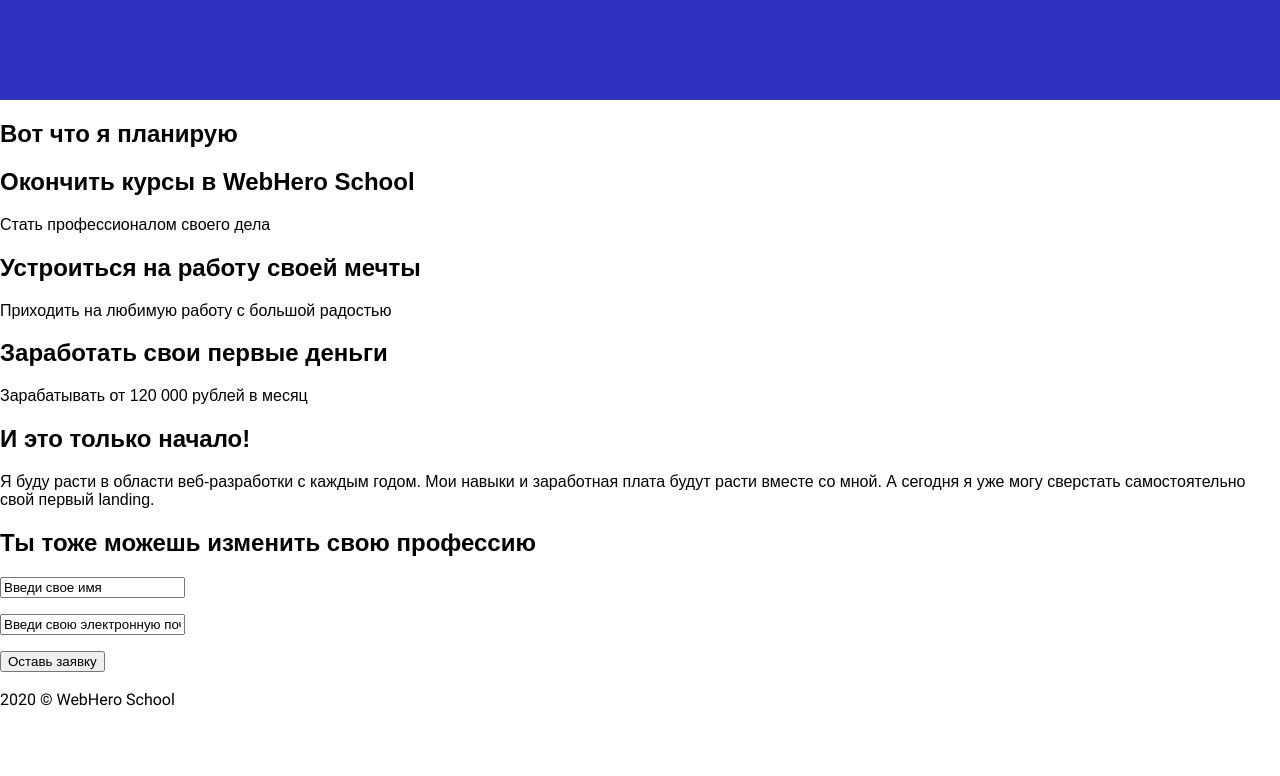
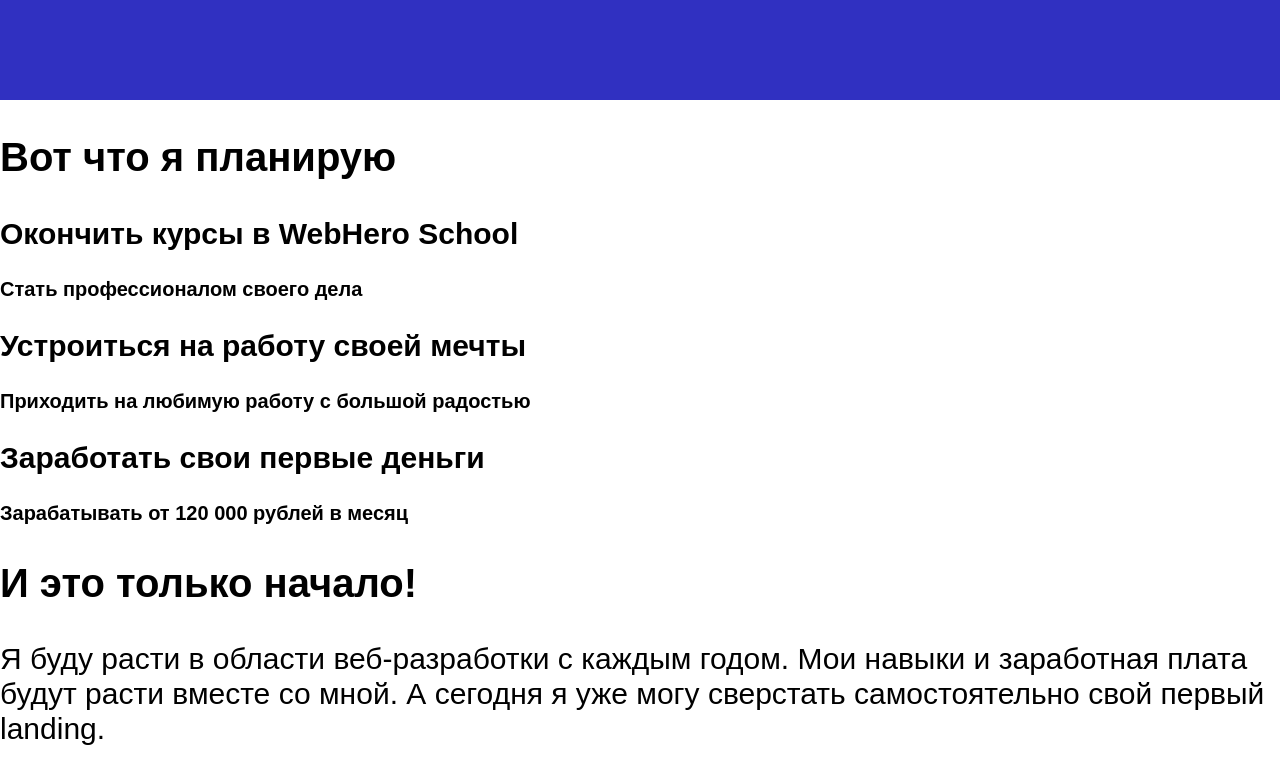
Before and after one commit to WebHeroSchool/finalprojectt, a plain HTML site: page index.html in a window 1280 px wide. Shown: the part 740-1516 px from the top of the page. Before the commit the page ends 1466 px from the top, so only its background shows below. Drawn offline with Linux system fonts and the light colour scheme.

Commit message:
Update styles.css

```diff
--- a/styles.css
+++ b/styles.css
@@ -58,44 +58,44 @@ a{
   opacity: 1;
 }
 .plans__title-one{
-  font-family: 'Gilroy Bold', arial, helvetica, sans-serif;
+  font: 800 40px/49px 'Gilroy Bold', arial, helvetica, sans-serif;
 }
 .container-one__title{
-  font-family: 'Gilroy Bold', arial, helvetica, sans-serif;
+  font: 800 30px/37px 'Gilroy Bold', arial, helvetica, sans-serif;
 }
 .container-one__subtitle{
-  font-family: 'Gilroy Bold', arial, helvetica, sans-serif;
+  font: 800 20px/25px 'Gilroy Bold', arial, helvetica, sans-serif;
 }
 .container-two__title{
-  font-family: 'Gilroy Bold', arial, helvetica, sans-serif;
+  font: 800 30px/37px 'Gilroy Bold', arial, helvetica, sans-serif;
 }
 .container-two__subtitle{
-  font-family: 'Gilroy Bold', arial, helvetica, sans-serif;
+  font: 800 20px/25px 'Gilroy Bold', arial, helvetica, sans-serif;
 }
 .container-three__title{
-  font-family: 'Gilroy Bold', arial, helvetica, sans-serif;
+  font:  800 30px/37px 'Gilroy Bold', arial, helvetica, sans-serif;
 }
 .container-three__subtitle{
-  font-family: 'Gilroy Bold', arial, helvetica, sans-serif;
+  font: 800 20px/25px 'Gilroy Bold', arial, helvetica, sans-serif;
 }
 .plans__title-two{
-  font-family:'Gilroy Bold', arial, helvetica, sans-serif;
+  font:800 40px/49px 'Gilroy Bold', arial, helvetica, sans-serif;
 }
 .plans__text{
-  font-family: 'Gilroy Regular', arial, helvetica, sans-serif;
+  font: 300 30px/35px 'Gilroy Regular', arial, helvetica, sans-serif;
 }
 .application__title{
-  font-family: 'Gilroy Bold', arial, helvetica, sans-serif;
+  font: 800 40px/49px 'Gilroy Bold', arial, helvetica, sans-serif;
 }
 .from-application__name{
-  font-family: 'Gilroy Regular', arial, helvetica, sans-serif;
+  font: 300 20px/24px 'Gilroy Regular', arial, helvetica, sans-serif;
 }
 .from-application__mail{
-  font-family: 'Gilroy Regular', arial, helvetica, sans-serif;
+  font: 300 20px/24px 'Gilroy Regular', arial, helvetica, sans-serif;
 }
 .from-application__button{
-  font-family: 'montserratbold', arial, helvetica, sans-serif;
+  font: 900 20px/25px 'montserratbold', arial, helvetica, sans-serif;
 }
 .footer__logo{
-  font-family: 'robotoregular', arial, helvetica, sans-serif;
+  font: 400 15px/18px'robotoregular', arial, helvetica, sans-serif;
 }
```
